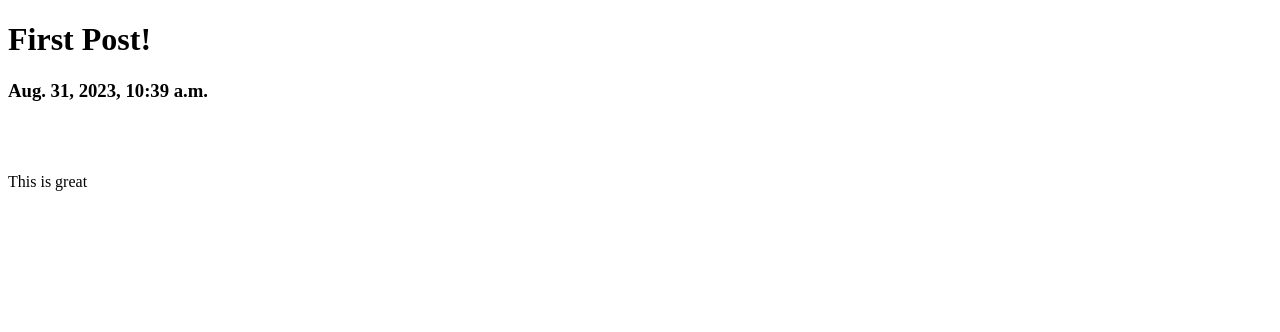
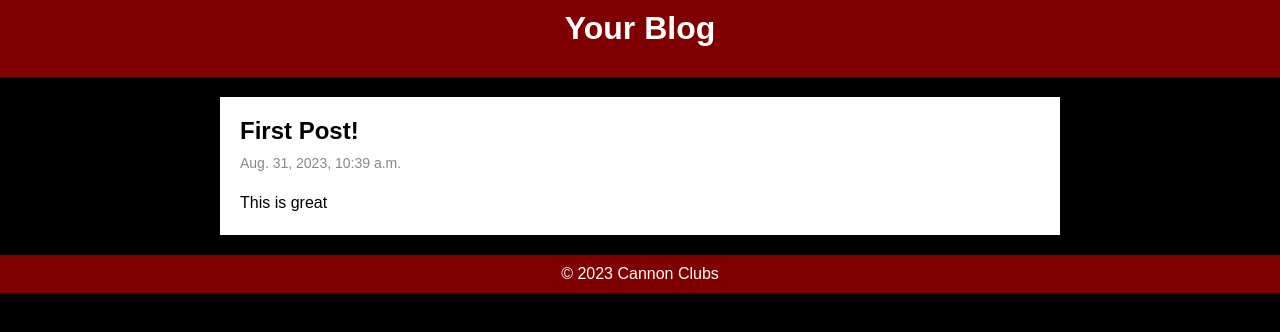
Before and after one commit to lgibbons12/Clubs-Website, a Django app: page /blog/1/ in a window 1280 px wide. Shown: the top 332 px of the page. Run offline with Django 4.2, Linux system fonts and the light colour scheme; data comes from the database, SQL or seed files in the repository; both versions use the stored data as it was after the commit.

Commit message:
blogs done besides pictures!

```diff
--- a/blog/static/style.css
+++ b/blog/static/blog/style.css
@@ -7,18 +7,28 @@
 /* Set a base font and background color */
 body {
     font-family: Arial, sans-serif;
-    background-color: #f0f0f0;
-    color: #333;
+    background-color: black; /* Background color changed to black */
+    color: #fff;
     margin: 0;
     padding: 0;
 }
 
 /* Header style (can be customized) */
 header {
-    background-color: #007acc;
+    background-color: maroon; /* Header background color changed to maroon */
     color: #fff;
     padding: 10px 0;
     text-align: center;
+    animation: fadeIn 1s; /* Fade-in animation */
+}
+
+@keyframes fadeIn {
+    from {
+        opacity: 0;
+    }
+    to {
+        opacity: 1;
+    }
 }
 
 /* Navigation menu style */
@@ -26,7 +36,7 @@
     list-style: none;
     display: flex;
     justify-content: center;
-    background-color: #007acc;
+    background-color: maroon; /* Navigation background color changed to maroon */
     padding: 10px 0;
 }
 
@@ -48,25 +58,48 @@
     padding: 20px;
     background-color: #fff;
     box-shadow: 0 0 5px rgba(0, 0, 0, 0.2);
+    animation: slideIn 1s; /* Slide-in animation */
+}
+
+@keyframes slideIn {
+    from {
+        transform: translateY(-50px);
+        opacity: 0;
+    }
+    to {
+        transform: translateY(0);
+        opacity: 1;
+    }
 }
 
 /* Form style */
 form {
     margin-top: 20px;
+    background-color: maroon; /* Form background color changed to maroon */
+    padding: 20px;
+    border-radius: 5px;
+    box-shadow: 0 0 5px rgba(0, 0, 0, 0.2);
+    animation: fadeIn 1s; /* Fade-in animation */
 }
 
 form input[type="submit"] {
-    background-color: #007acc;
+    background-color: black; /* Submit button background color changed to black */
     color: #fff;
     border: none;
     padding: 10px 20px;
     cursor: pointer;
+    transition: background-color 0.3s; /* Smooth color transition */
+}
+
+form input[type="submit"]:hover {
+    background-color: #333; /* Hover color change */
 }
 
 /* Post page specific styles */
 .post-title {
     font-size: 24px;
     margin-bottom: 10px;
+    color:black;
 }
 
 .post-date {
@@ -77,12 +110,16 @@
 .post-content {
     margin-top: 20px;
     line-height: 1.5;
+    color: black;
 }
 
 /* Footer style (can be customized) */
 footer {
     text-align: center;
     padding: 10px 0;
-    background-color: #007acc;
+    background-color: maroon; /* Footer background color changed to maroon */
     color: #fff;
 }
+h3 {
+    color: gold;
+}
--- a/blog/templates/blog/post.html
+++ b/blog/templates/blog/post.html
@@ -1,14 +1,28 @@
 {% load static %}
 <!DOCTYPE html>
 <html>
-    <head>
-        <title>{{ post.name }}</title>
-    </head>
-    <body>
-        <h1>{{ post.name }}</h1>
-
-        <h3>{{ post.pub_date }}</h3>
-        <br><br>
-        <p>{{ post.words }}</p>
-    </body>
+<head>
+    <title>{{ post.name }} - Cannon Clubs</title>
+    <link rel="stylesheet" type="text/css" href="{% static 'blog/style.css' %}">
+</head>
+<body>
+    <header>
+        <h1>Your Blog</h1>
+    </header>
+    <nav>
+        <ul>
+            <!-- Navigation links go here -->
+        </ul>
+    </nav>
+    <div class="container">
+        <h1 class="post-title">{{ post.name }}</h1>
+        <p class="post-date">{{ post.pub_date }}</p>
+        <div class="post-content">
+            {{ post.words }}
+        </div>
+    </div>
+    <footer>
+        &copy; 2023 Cannon Clubs
+    </footer>
+</body>
 </html>
```
Also changed, not shown: blog/templates/blog/index.html (+25 -2 lines), blog/templates/blog/post_form.html (+29 -4 lines), blog/static/download.jfif (deleted), blog/static/groot.png (deleted), db.sqlite3.
